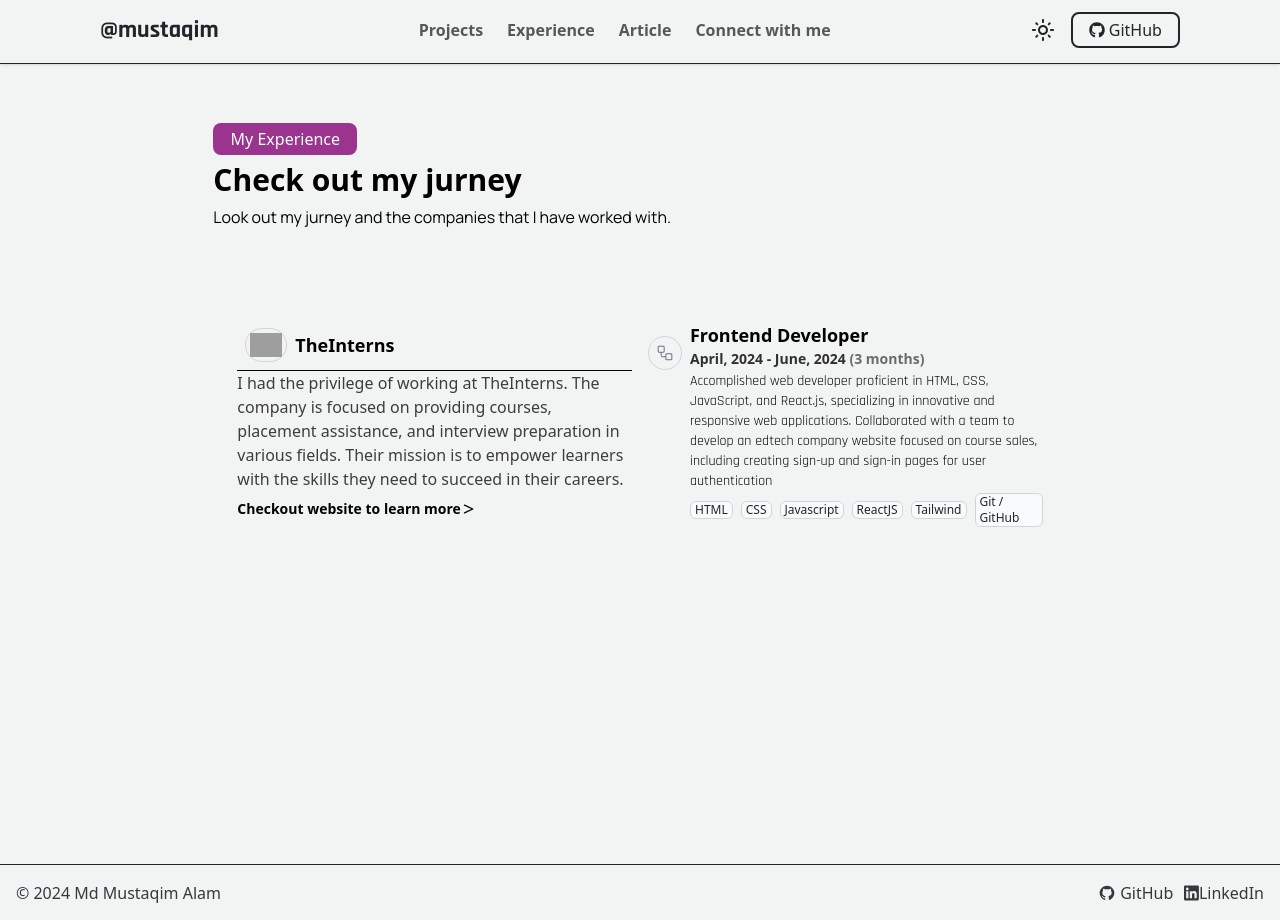
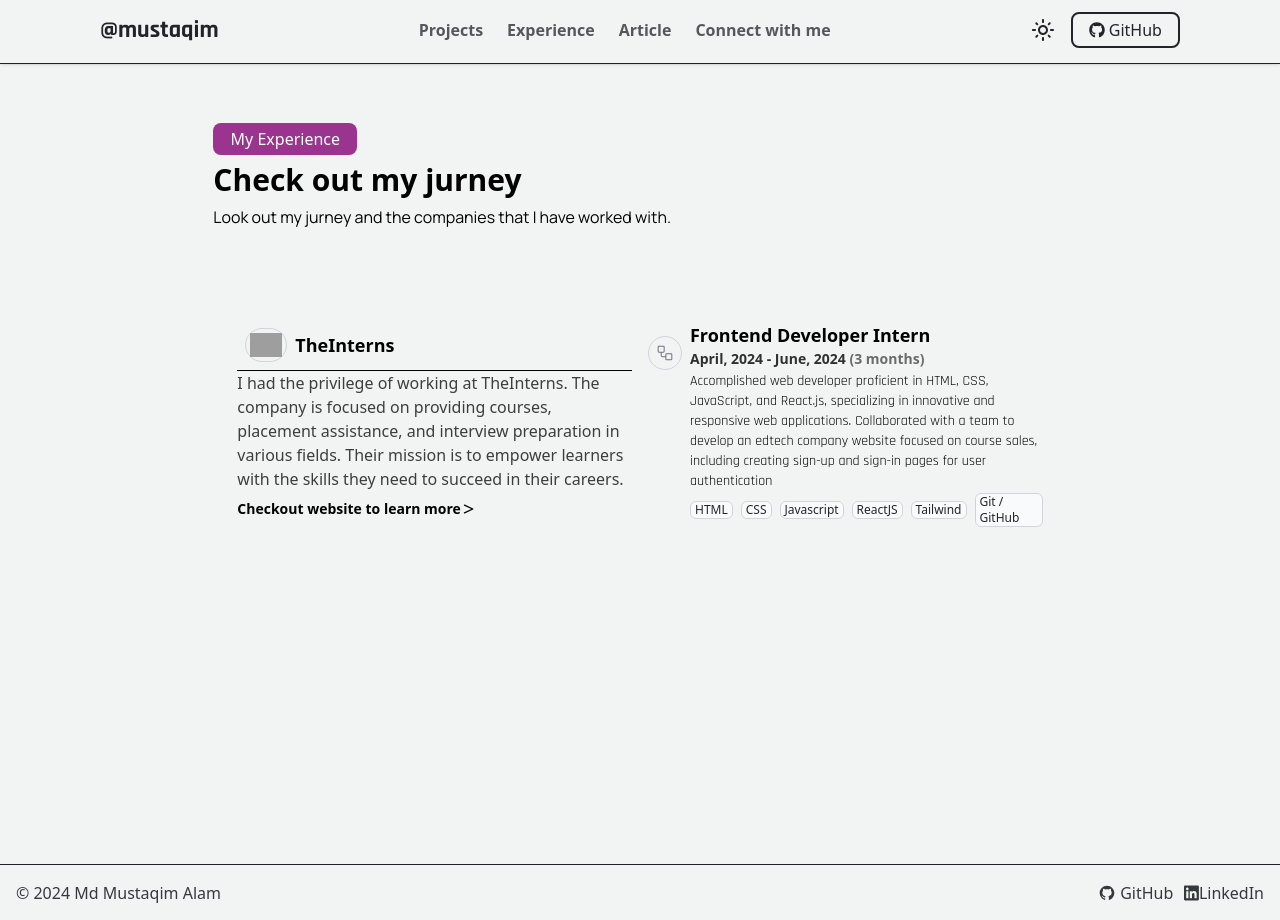
Before and after one commit to Mustaqim-Alam/Mustaqim_Portfolio_MERN, a React (Vite) app in the folder Client/: page /experience in a window 1280 px wide. Built offline with nearby package versions, Linux system fonts and the light colour scheme; grey boxes are pictures that could not be loaded; a web font is replaced by a local one.

Commit message:
Making Portfolio

```diff
--- a/Client/src/Pages/Experience.jsx
+++ b/Client/src/Pages/Experience.jsx
@@ -55,7 +55,7 @@ const Experience = () => {
             </span>
             <div className=" pl-2 flex flex-col  justify-around ">
               <div>
-                <h1 className=" font-semibold text-lg">Frontend Developer</h1>
+                <h1 className=" font-semibold text-lg">Frontend Developer Intern</h1>
                 <p className=" text-sm font-semibold opacity-80">
                   April, 2024 - June, 2024{" "}
                   <span className=" opacity-70">(3 months)</span>
```
